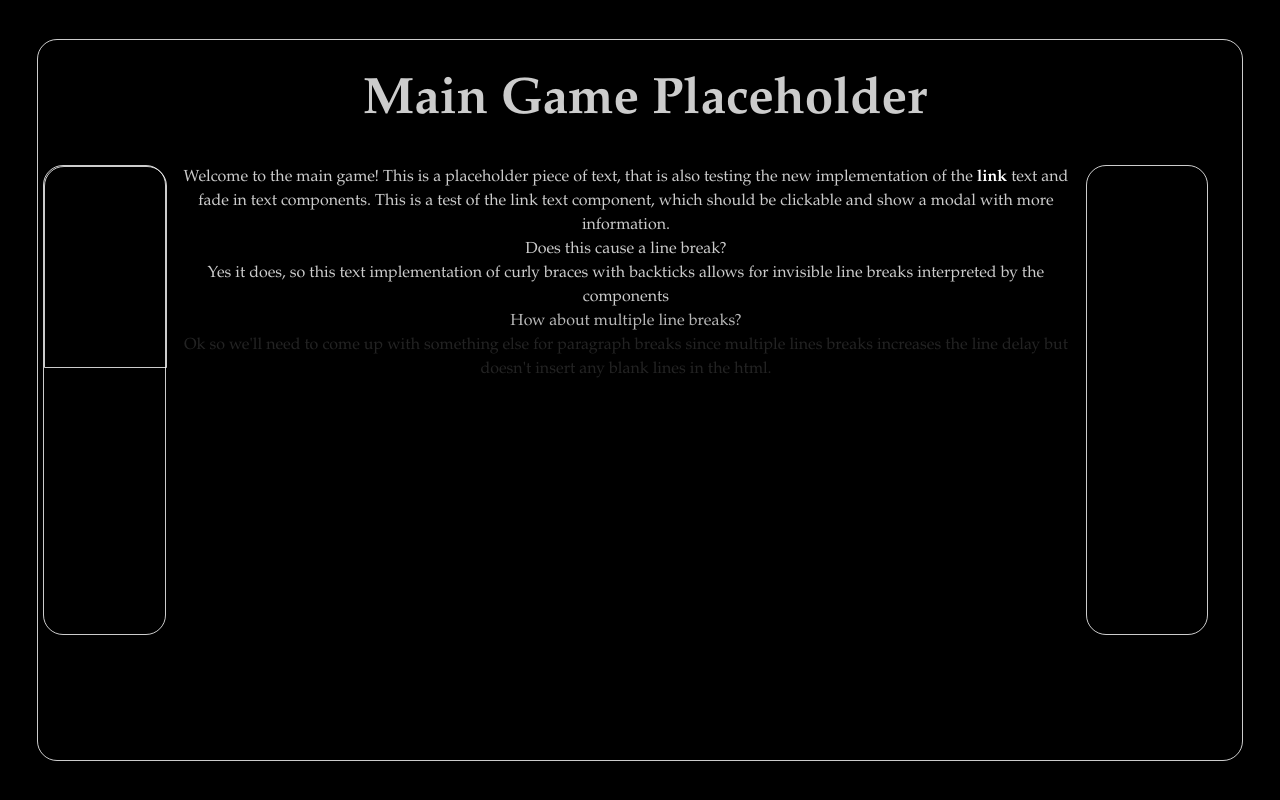
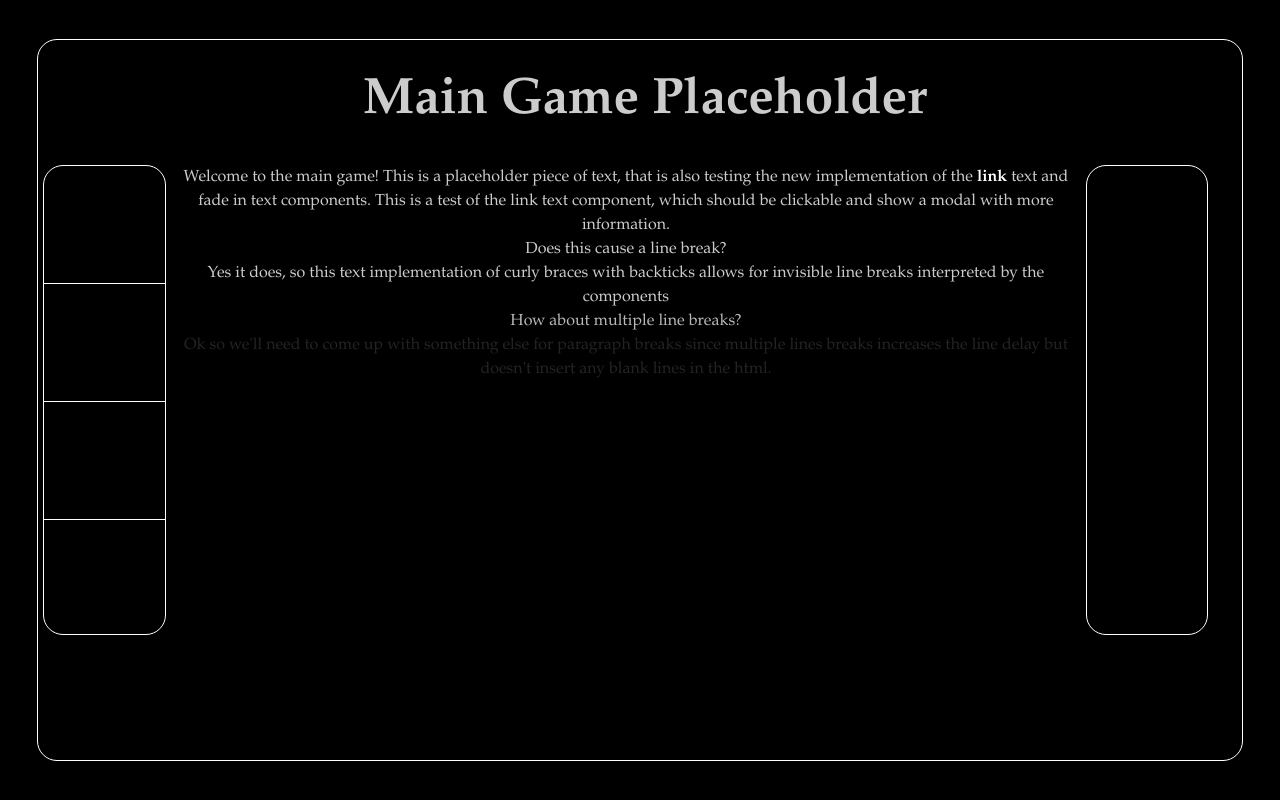
Before and after one commit to rix24/ReactTextRpg, a React (Vite) app in the folder client/: page /ReactTextRpg/Game in a window 1280 px wide. Built offline with nearby package versions, Linux system fonts and the light colour scheme.

Commit message:
party ui container implemented, scales with party size number prop

```diff
--- a/client/src/components/LoginWizard/Styling/LoginWizardStyles.module.css
+++ b/client/src/components/LoginWizard/Styling/LoginWizardStyles.module.css
@@ -1,7 +1,7 @@
 .contentBorder {
     width: 70%;
     height: 300px;
-    border: solid 1px rgba(255, 255, 255, 0.8);
+    border: solid 1px rgba(255, 255, 255, 1);
     border-radius: 20px;
     margin-left: 15%;
     margin-right: 15%;
--- a/client/src/components/MainGame/Styling/MainGameStyles.module.css
+++ b/client/src/components/MainGame/Styling/MainGameStyles.module.css
@@ -1,5 +1,5 @@
 .gameBorder {
-    border: solid 1px rgba(255, 255, 255, 0.8);
+    border: solid 1px rgba(255, 255, 255, 1);
     border-radius: 20px;
     width: 94vw;
     height: 90vh;
--- a/client/src/components/PartyUi/PartyUi.tsx
+++ b/client/src/components/PartyUi/PartyUi.tsx
@@ -1,10 +1,26 @@
 import Styles from './Styling/PartyUiStyles.module.css';
 
-function PartyUi() {
+interface PartyUiProps {
+    partySize: number;
+}
+
+function PartyUi({ partySize }: PartyUiProps) {
+    const partyCards = [];
+
+    for (let i = 0; i < partySize; i++) {
+        partyCards.push(
+            <div
+                key={i}
+                className={i === 3 ? "bottom-card" : Styles.partyCardBorder}
+                style={{ height: "25%" }}
+            />
+        );
+    }
+
     return (
-
-            <div className={Styles.partyTopCardBorder} style={{ height: "200px" }}></div>
-
+        <>
+            {partyCards}
+        </>
     );
 }
 
--- a/client/src/components/PartyUi/Styling/PartyUiStyles.module.css
+++ b/client/src/components/PartyUi/Styling/PartyUiStyles.module.css
@@ -1,16 +1,3 @@
-.partyTopCardBorder {
-    border: solid 1px rgba(255, 255, 255, 0.8);
-    border-top-left-radius: 20px;
-    border-top-right-radius: 20px;
-    width: 100%;
+.partyCardBorder {
+    border-bottom: solid 1px rgba(255, 255, 255, 1);
 }
-
-.partyMiddleCardBorder {
-    border: solid 1px rgba(255, 255, 255, 0.8);
-}
-
-.partyBottomCardBorder {
-    border: solid 1px rgba(255, 255, 255, 0.8);
-    border-bottom-left-radius: 20px;
-    border-bottom-right-radius: 20px;
-}
--- a/client/src/components/ResponseContainer/Styling/ResponseContainerStyles.module.css
+++ b/client/src/components/ResponseContainer/Styling/ResponseContainerStyles.module.css
@@ -1,7 +1,7 @@
 .responseContainer {
     margin: 5px;
     margin-top: auto;
-    border: solid 1px rgba(255, 255, 255, 0.8);
+    border: solid 1px rgba(255, 255, 255, 1);
     border-radius: 20px;
     height: 170px;
     padding: 0 8px 0 0;
--- a/client/src/components/SceneContainer/SceneContainer.tsx
+++ b/client/src/components/SceneContainer/SceneContainer.tsx
@@ -24,7 +24,7 @@ function SceneContainer() {
         <>
             <div className={Styles.sceneContainer}>
                 <div className={Styles.partyUiBorder}>
-                    <PartyUi />
+                    <PartyUi partySize={4}/>
                 </div>
                 <div className={Styles.dialogueContainer}>
                     <DialogueContainer onComplete={textFadeInComplete} text={`Welcome to the main game! This is a placeholder piece of text, that is also testing the new implementation of the link text and fade in text components. This is a test of the link text component, which should be clickable and show a modal with more information.
--- a/client/src/components/SceneContainer/Styling/SceneContainerStyles.module.css
+++ b/client/src/components/SceneContainer/Styling/SceneContainerStyles.module.css
@@ -12,7 +12,7 @@
 }
 
 .partyUiBorder {
-    border: solid 1px rgba(255, 255, 255, 0.8);
+    border: solid 1px rgba(255, 255, 255, 1);
     border-radius: 20px;
     width: 10%;
     height: 100%;
```
